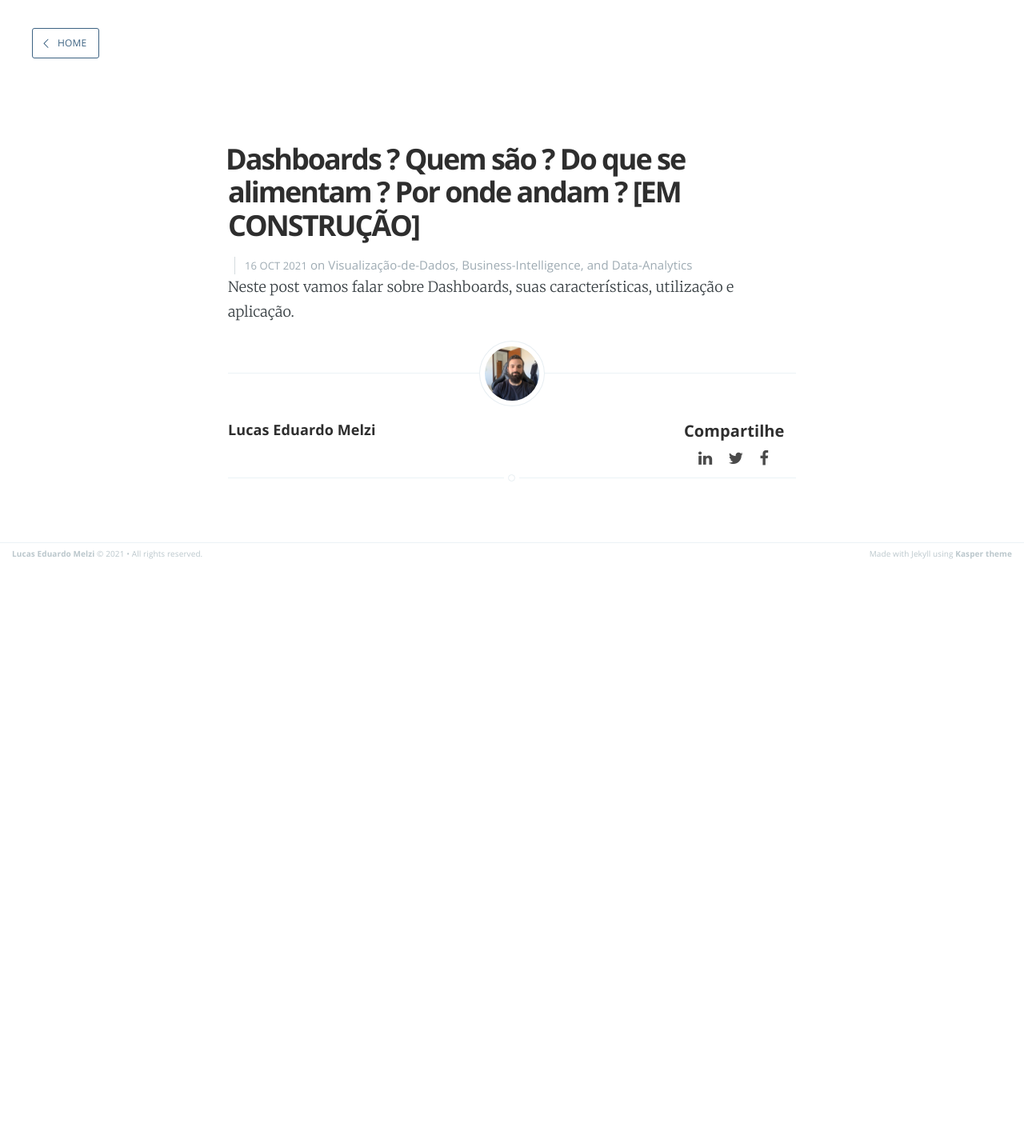
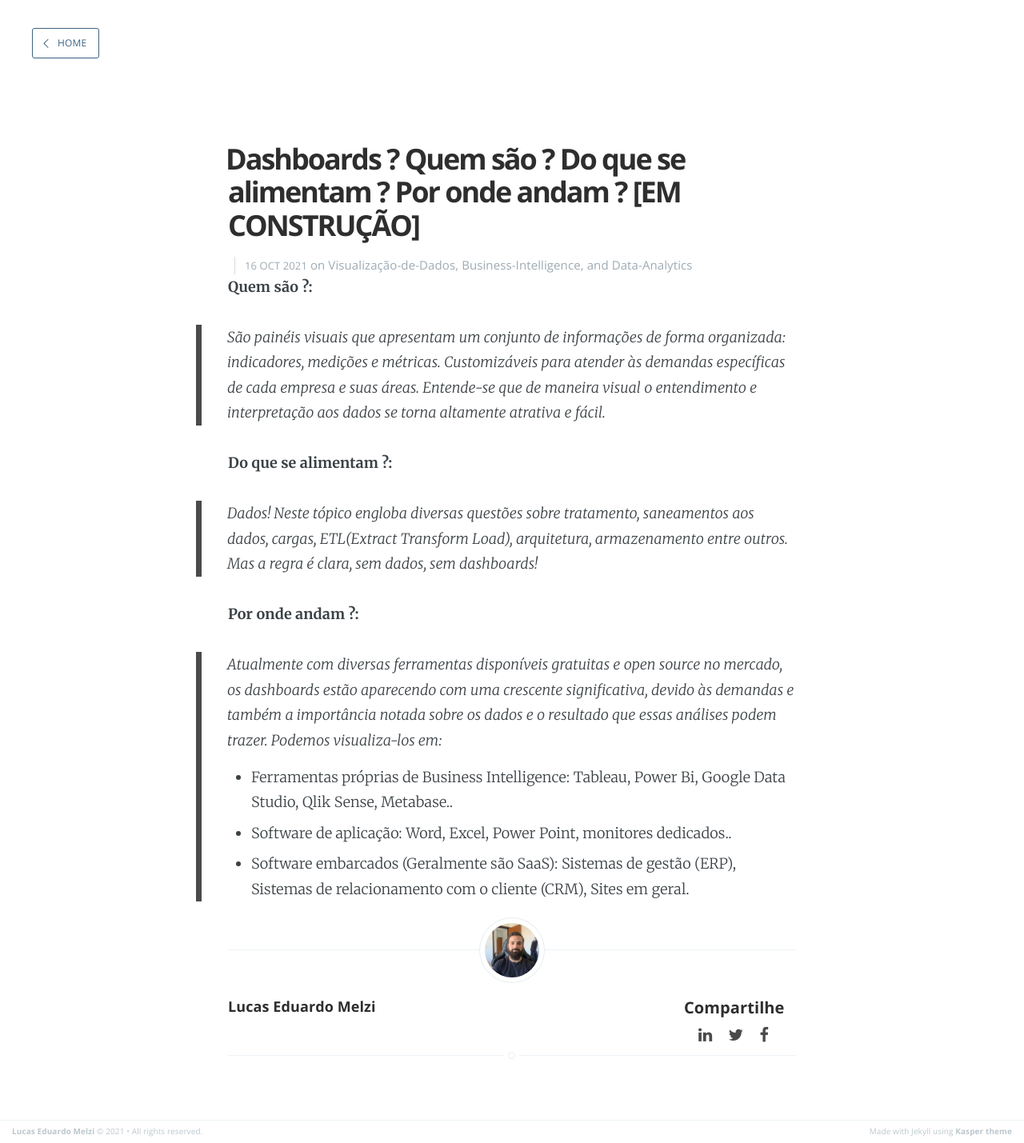
Before and after one commit to melzilucas/melzilucas.github.io, a Jekyll site: the page built from _posts/2021-10-16-DASHBOARDS-Quem-são-Do-que-se-alimentam-Onde-vivem.markdown, in a window 1280 px wide. Shown: the whole page at 80% size. Built offline with Jekyll 4.4.1, drawn with Linux system fonts in a browser that asks for light colours; before the commit the page ends 900 px from its top, so only the background shows below that.

Commit message:
Start post dashboards3

```diff
--- a/_posts/2021-10-16-DASHBOARDS-Quem-são-Do-que-se-alimentam-Onde-vivem.markdown
+++ b/_posts/2021-10-16-DASHBOARDS-Quem-são-Do-que-se-alimentam-Onde-vivem.markdown
@@ -7,4 +7,17 @@ image: "/assets/images/dashboards.png"
 
 ...
 
-Neste post vamos falar sobre Dashboards, suas características, utilização e aplicação.
+
+**Quem são ?:**
+>São painéis visuais que apresentam um conjunto de informações de forma organizada: indicadores, medições e métricas.
+Customizáveis para atender às demandas específicas de cada empresa e suas áreas.
+Entende-se que de maneira visual o entendimento e interpretação aos dados se torna altamente atrativa e fácil.
+
+**Do que se alimentam ?:**
+>Dados! Neste tópico engloba diversas questões sobre tratamento, saneamentos aos dados, cargas, ETL*(Extract Transform Load)*, arquitetura, armazenamento entre outros. Mas a regra é clara, sem dados, sem dashboards!
+
+**Por onde andam ?:**
+>Atualmente com diversas ferramentas disponíveis gratuitas e *open source* no mercado, os dashboards estão aparecendo com uma crescente significativa, devido às demandas e também a importância notada sobre os dados e o resultado que essas análises podem trazer. Podemos visualiza-los em:
+* Ferramentas próprias de Business Intelligence: Tableau, Power Bi, Google Data Studio, Qlik Sense, Metabase..
+* Software de aplicação: Word, Excel, Power Point, monitores dedicados..
+* Software embarcados (Geralmente são SaaS): Sistemas de gestão (ERP), Sistemas de relacionamento com o cliente (CRM), Sites em geral.
```
